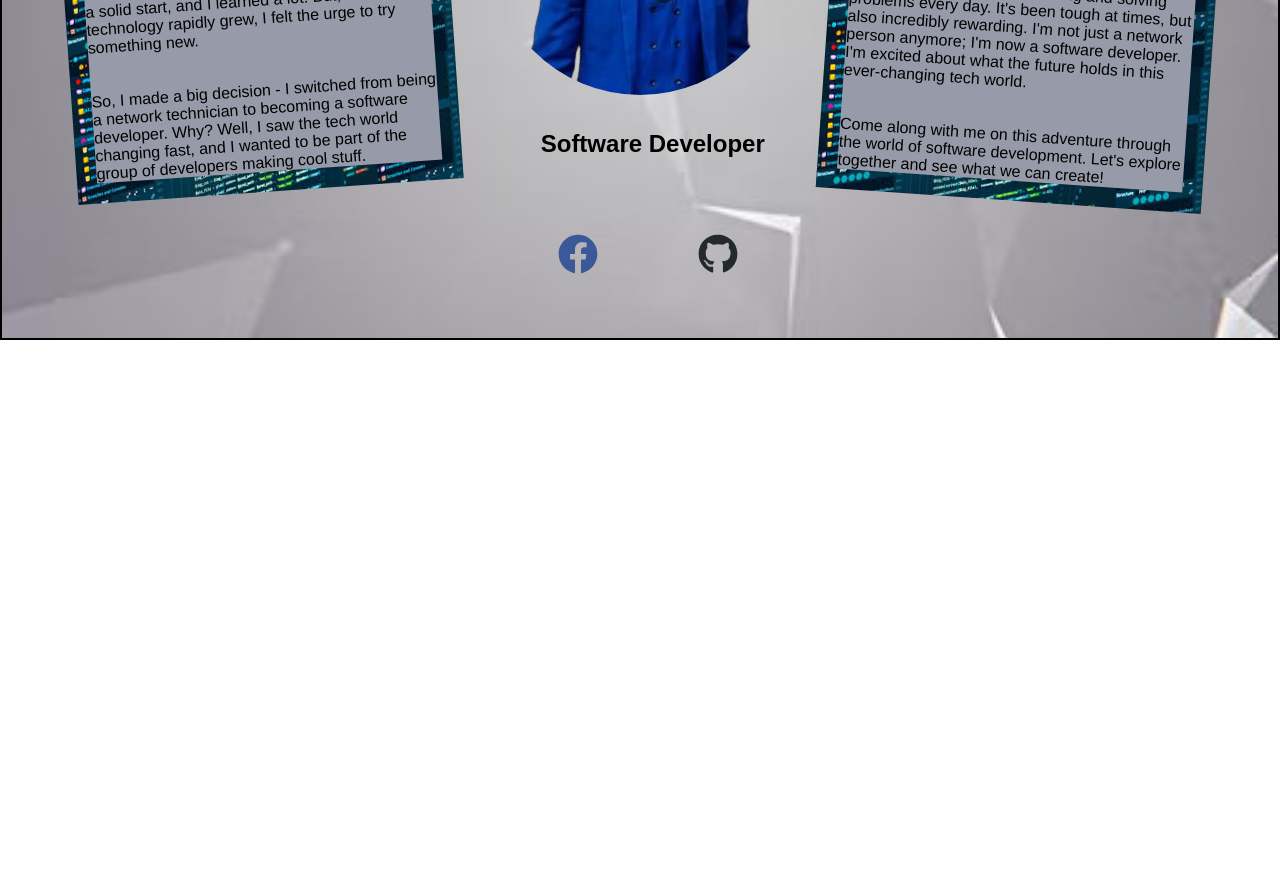
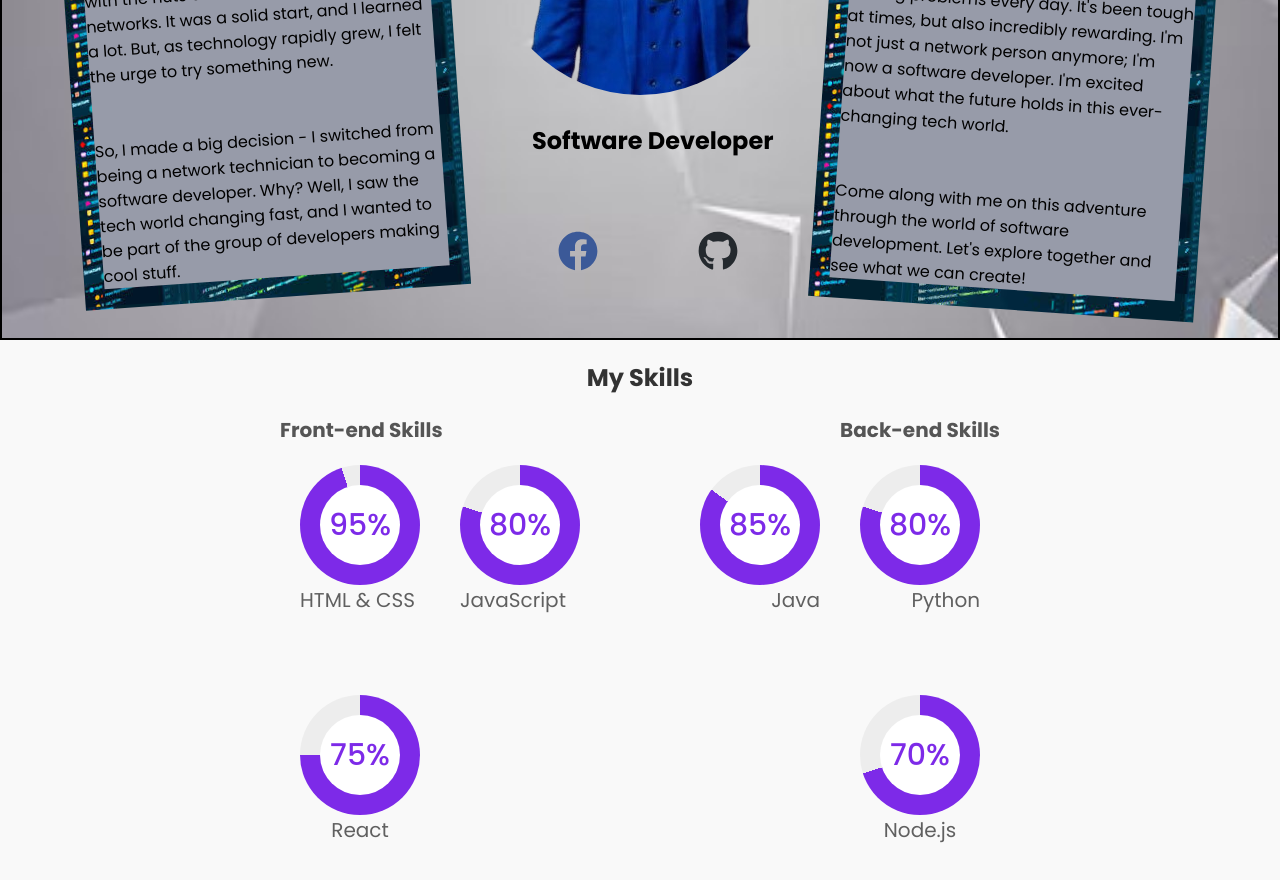
Before and after one commit to AsipheMhambi/My-Portfolio-Website, a React (Create React App) app: page / in a window 1280 px wide. Shown: the part 1260-2140 px from the top of the page. Before the commit the page ends 1600 px from the top, so only its background shows below. Built offline with nearby package versions, Linux system fonts and the light colour scheme.

Commit message:
My skills page

```diff
--- a/src/components/Skills/Skills.css
+++ b/src/components/Skills/Skills.css
@@ -0,0 +1,98 @@
+@import url('https://fonts.googleapis.com/css2?family=Poppins:wght@300;400;500;600;700&display=swap');
+
+* {
+  margin: 0;
+  padding: 0;
+  box-sizing: border-box;
+  font-family: 'Poppins', sans-serif;
+}
+
+.skills {
+  padding: 20px;
+  background-color: #f9f9f9;
+}
+
+.title {
+  text-align: center;
+  margin-bottom: 20px;
+}
+
+.section-title {
+  font-size: 24px;
+  color: #333;
+}
+
+.content {
+  display: flex;
+  justify-content: center;
+}
+
+.column {
+  padding: 0 40px;
+}
+
+.content-title {
+  font-size: 20px;
+  color: #555;
+}
+
+.skill {
+  display: inline-block;
+  margin: 20px;
+  position: relative;
+}
+
+.circular-progress {
+    position: relative;
+    height: 120px; /* Decrease the height to reduce the size */
+    width: 120px; /* Decrease the width to reduce the size */
+    border-radius: 50%;
+    background: conic-gradient(#7d2ae8 3.6deg, #ededed 0deg);
+    display: flex;
+    align-items: center;
+    justify-content: center;
+    z-index: 1;
+  }
+
+  .circular-progress::before {
+    content: "";
+    position: absolute;
+    height: 80px; /* Adjust the inner circle height */
+    width: 80px; /* Adjust the inner circle width */
+    border-radius: 50%;
+    background-color: #fff;
+    z-index: -1;
+  }
+
+.progress-value {
+  position: relative;
+  font-size: 30px;
+  font-weight: 500;
+  color: #7d2ae8;
+}
+
+.text {
+  font-size: 20px;
+  font-weight: 400;
+  color: #606060;
+}
+
+.col-right {
+  text-align: right;
+}
+
+.react-node .skill:last-child {
+  margin-top: 60px;
+  text-align: center;
+}
+
+.node-node .skill:last-child {
+    margin-top: 60px;
+    text-align: center;
+
+}
+
+.back-end-skills .node-node {
+    margin-right: 30px;
+
+}
--- a/src/components/Skills/SkillsSection.js
+++ b/src/components/Skills/SkillsSection.js
@@ -1,9 +1,45 @@
 import React from 'react';
+import './Skills.css';
+
+const Skill = ({ name, percentage }) => {
+  return (
+    <div className="skill">
+      <div className="circular-progress" style={{ background: `conic-gradient(#7d2ae8 ${percentage * 3.6}deg, #ededed 0deg)` }}>
+        <span className="progress-value">{`${percentage}%`}</span>
+      </div>
+      <span className="text">{name}</span>
+    </div>
+  );
+};
 
 const SkillsSection = () => {
   return (
     <section className="skills" id="skills">
-      {/* Skills section content */}
+      <div className="title reveal">
+        <h2 className="section-title">My Skills</h2>
+      </div>
+      <div className="content">
+        <div className="column col-left reveal">
+          <h2 className="content-title">Front-end Skills</h2>
+          <div className="front-end-skills">
+            <Skill name="HTML & CSS" percentage={95} />
+            <Skill name="JavaScript" percentage={80} />
+          </div>
+          <div className="react-node">
+            <Skill name="React" percentage={75} />
+          </div>
+        </div>
+        <div className="column col-right reveal">
+          <h2 className="content-title">Back-end Skills</h2>
+          <div className="back-end-skills">
+            <Skill name="Java" percentage={85} />
+            <Skill name="Python" percentage={80} />
+          </div>
+          <div className="node-node">
+            <Skill name="Node.js" percentage={70} />
+          </div>
+        </div>
+      </div>
     </section>
   );
 };
```
